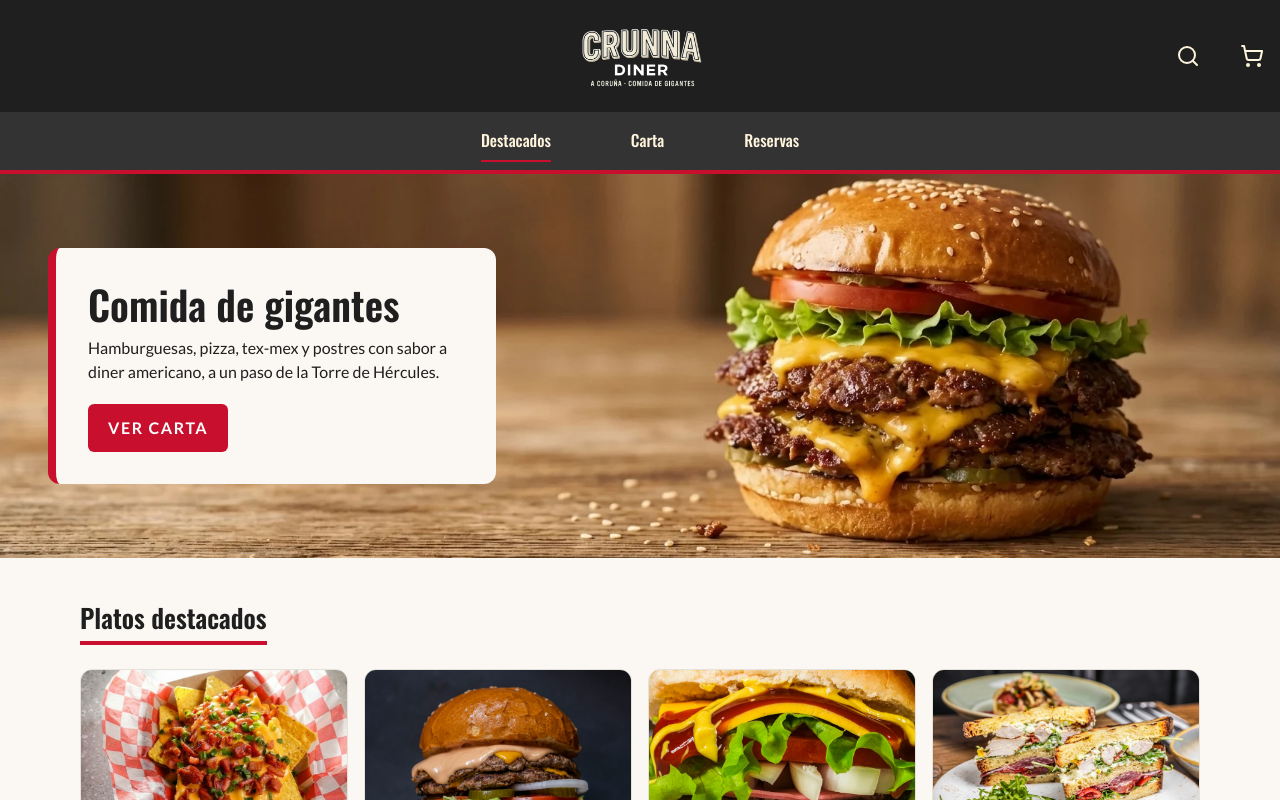
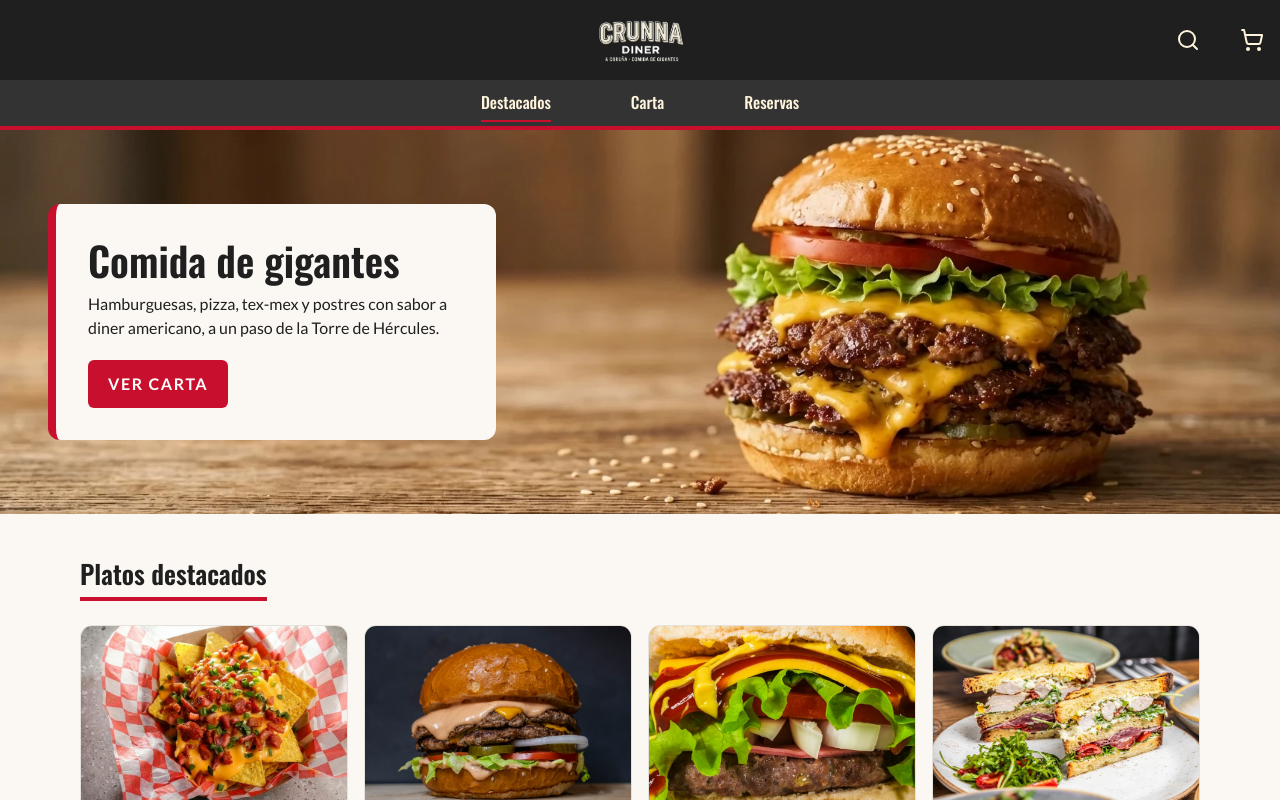
Before and after one commit to diaz827/RestauranteOnline, a React (Vite) app in the folder restauranteOnline/: page / in a window 1280 px wide. Shown: the top 800 px of the page. Built offline with nearby package versions, Linux system fonts and the light colour scheme.

Commit message:
Reducir la cabecera y el menú y quitar imágenes sobrantes
- Bajar la cabecera al 70 % de su alto (de 112 a 80 px) y el logo en la misma proporción

- Reducir el relleno de la barra del menú y de sus enlaces

- Borrar la imagen de prueba que se subió por error y la imagen antigua del banner

```diff
--- a/restauranteOnline/src/components/Header.tsx
+++ b/restauranteOnline/src/components/Header.tsx
@@ -6,7 +6,7 @@ import logo from '../assets/imgLogos/logo.png'
 import { useCart } from '../context/useCart'
 
 const claseEnlace = ({ isActive }: { isActive: boolean }) =>
-  `block py-2 font-titulos text-crema border-b-2 ${isActive ? 'border-rojo' : 'border-transparent'}`
+  `block py-1.5 font-titulos text-crema border-b-2 ${isActive ? 'border-rojo' : 'border-transparent'}`
 
 function Header() {
   const [menuAbierto, setMenuAbierto] = useState(false)
@@ -29,9 +29,9 @@ function Header() {
 
   return (
     <>
-      <header className="relative flex h-28 items-center justify-center bg-negro">
+      <header className="relative flex h-20 items-center justify-center bg-negro">
         <Link to="/">
-          <img src={logo} alt="Crunna Diner" className="h-20" />
+          <img src={logo} alt="Crunna Diner" className="h-14" />
         </Link>
         <button
           type="button"
@@ -93,7 +93,7 @@ function Header() {
       </header>
       <nav
         id="menu-principal"
-        className={`bg-gris-oscuro border-b-4 border-rojo py-2 ${menuAbierto ? 'block' : 'hidden'} md:block`}>
+        className={`bg-gris-oscuro border-b-4 border-rojo py-1 ${menuAbierto ? 'block' : 'hidden'} md:block`}>
         <ul className="flex flex-col items-center gap-2 md:flex-row md:justify-center md:gap-20">
           <li>
             <NavLink to="/" className={claseEnlace} onClick={() => setMenuAbierto(false)}>
```
Also changed, not shown: restauranteOnline/public/zz-prueba-hero.webp (deleted), restauranteOnline/src/assets/imgBanner/hero-escritorio.webp (deleted).
